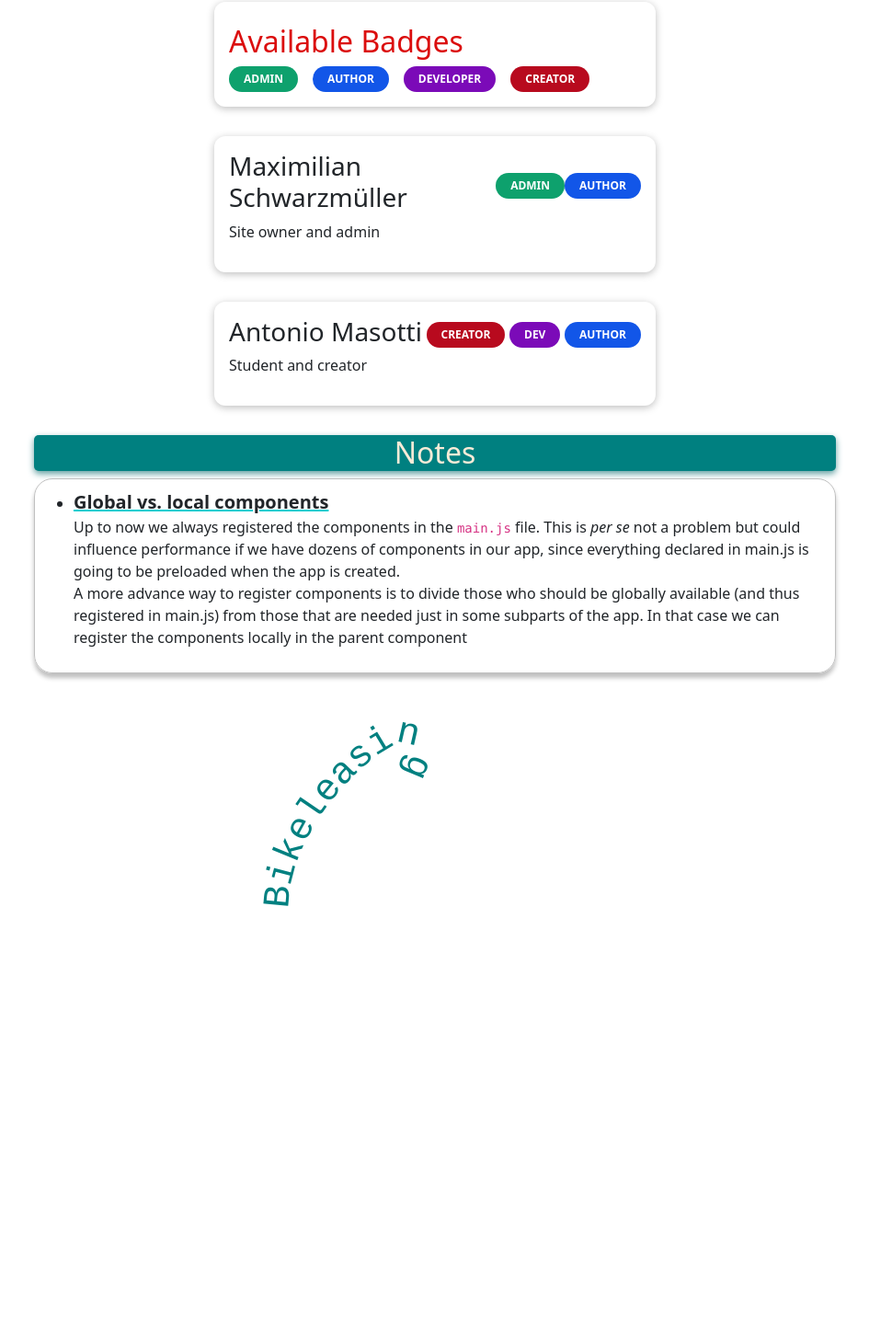
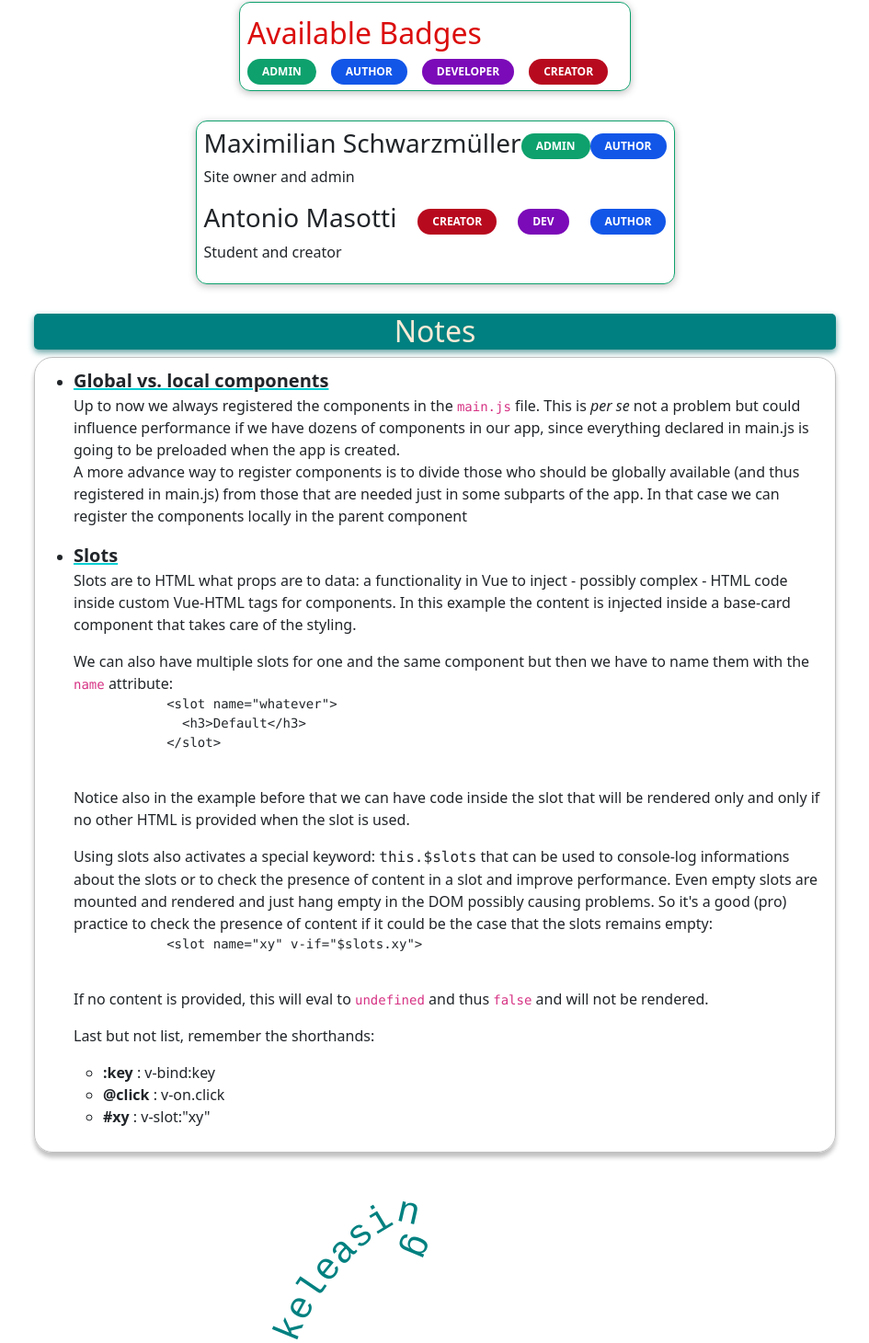
Before and after one commit to amasotti/vue-academind, a Vue app in the folder 03_components_advanced/: page / in a window 1280 px wide. Shown: the part 110-1570 px from the top of the page at 92% size, without its empty margins (167-1112 px from the left). Built offline with nearby package versions, Linux system fonts and the light colour scheme.

Commit message:
documentation + basecard continued

```diff
--- a/03_components_advanced/src/App.vue
+++ b/03_components_advanced/src/App.vue
@@ -1,15 +1,19 @@
 <template>
   <div>
     <the-header></the-header>
+    <base-card>
       <badge-list></badge-list>
+    </base-card>
+    <base-card>
       <user-info
           v-for="user in activeUser"
+          :id="user.id"
           :key="user.id"
-        :id="user.id"
           :full-name="user.name"
           :info-text="user.description"
           :roles="user.role"
       ></user-info>
+    </base-card>
   </div>
   <div class="container-fluid">
     <h2>Notes</h2>
@@ -17,21 +21,61 @@
       <ul>
         <li><span class="commit">Global vs. local components</span>
           <p>Up to now we always registered the components in the <code>main.js</code> file. This is <em>per se</em>
-        not a problem but could influence performance if we have dozens of components in our app, since everything declared
-        in main.js is going to be preloaded when the app is created. <br> A more advance way to register components is to divide those who should be
-        globally available (and thus registered in main.js) from those that are needed just in some subparts of the app. In that case we can
+            not a problem but could influence performance if we have dozens of components in our app, since everything
+            declared
+            in main.js is going to be preloaded when the app is created. <br> A more advance way to register components
+            is to divide those who should be
+            globally available (and thus registered in main.js) from those that are needed just in some subparts of the
+            app. In that case we can
             register the components locally in the parent component</p>
+        </li>
+        <li><span class="commit">Slots</span>
+          <p>Slots are to HTML what props are to data: a functionality in Vue to inject - possibly complex - HTML code inside custom Vue-HTML tags for components.
+          In this example the content is injected inside a base-card component that takes care of the styling.
+          </p>
+          <p>We can also have multiple slots for one and the same component but then we have to name them with the <code>name</code> attribute:
+
+            <pre>
+            &lt;slot name="whatever"&gt;
+              &lt;h3&gt;Default&lt;/h3&gt;
+            &lt;/slot&gt;
+          </pre>
+
+          Notice also in the example before that we can have code inside the slot that will be rendered only and only if no other HTML is provided when the slot is used.
+          </p>
+          <p>
+            Using slots also activates a special keyword: <samp>this.$slots</samp> that can be used to console-log informations about the slots or to check the presence of content
+            in a slot and improve performance.
+            Even empty slots are mounted and rendered and just hang empty in the DOM possibly causing problems. So it's a good (pro) practice to check the presence of content if it
+            could be the case that the slots remains empty:
+
+            <pre>
+            &lt;slot name="xy" v-if="$slots.xy"&gt;
+          </pre>
+
+          If no content is provided, this will eval to <code>undefined</code> and thus <code>false</code> and will not be rendered.
+          </p>
+          <p>Last but not list, remember the shorthands:</p>
+          <ul>
+            <li><b>:key</b> : v-bind:key</li>
+            <li><b>@click</b> : v-on.click</li>
+            <li><b>#xy</b> : v-slot:"xy"</li>
+          </ul>
+
         </li>
       </ul>
     </div>
-    <div id="bikeleasing"><svg viewBox="-108 170 350 400">
+    <div id="bikeleasing">
+      <svg viewBox="-108 170 350 400">
         <path
-          style="stroke-width:1.1px;stroke-linecap:butt;stroke-linejoin:miter;stroke-opacity:.1;fill:transparent;stroke: transparent"
+            id="path14"
             d="M 0,270 c 0, -64, 123 -125, -9 12"
-          id="path14" />
+            style="stroke-width:1.1px;stroke-linecap:butt;stroke-linejoin:miter;stroke-opacity:.1;fill:transparent;stroke: transparent"/>
         <text>
-        <textPath xlink:href="#path14" fill="teal">Bikeleasing </textPath> </text>
-    </svg></div>
+          <textPath fill="teal" xlink:href="#path14">Bikeleasing</textPath>
+        </text>
+      </svg>
+    </div>
 
   </div>
 
@@ -39,8 +83,15 @@
 
 <script>
 import TheHeader from './components/TheHeader.vue';
+import BadgeList from './components/BadgeList.vue';
+import UserInfo from './components/UserInfo.vue';
+
 export default {
-  components: {"the-header" : TheHeader},
+  components: {
+    "the-header": TheHeader,
+    'badge-list': BadgeList,
+    'user-info': UserInfo,
+  },
   data() {
     return {
       activeUser: [
@@ -76,13 +127,17 @@ body {
   margin: auto;
 }
 
+@media only screen and (max-width: 768px) {
+  .container-fluid {
+    width: 100vw;
+  }
+}
+
 .commit {
   font-size: 20px;
   font-weight: bolder;
+  text-decoration: darkturquoise solid underline;
 
-
-  text-decoration: darkturquoise solid underline;
-  text-decoration-skip: ink;
 }
 
 .container-fluid h2 {
@@ -91,6 +146,7 @@ body {
   border-radius: 5px;
   color: antiquewhite;
   text-align: center;
+
 }
 
 .notes {
--- /dev/null
+++ b/03_components_advanced/src/components/BaseCard.vue
@@ -0,0 +1,18 @@
+<template>
+  <div class="basecard-style">
+    <slot></slot>
+  </div>
+</template>
+
+
+<style scoped>
+
+.basecard-style {
+  margin: 2rem auto;
+  padding: .4rem .5rem;
+  max-width: max-content;
+  border-radius: 12px;
+  border: solid 1px #0ea16d;
+  box-shadow: 0 2px 8px rgba(0, 0, 0, 0.26);
+}
+</style>
--- a/03_components_advanced/src/components/UserInfo.vue
+++ b/03_components_advanced/src/components/UserInfo.vue
@@ -15,13 +15,7 @@ export default {
 </script>
 
 <style>
-section {
-  margin: 2rem auto;
-  max-width: 30rem;
-  border-radius: 12px;
-  box-shadow: 0 2px 8px rgba(0, 0, 0, 0.26);
-  padding: 1rem;
-}
+
 
 section div {
   display: flex;
```
Also changed, not shown: 03_components_advanced/src/main.js (+4 -4 lines). Lines whose indentation alone changed are shown as unchanged.
